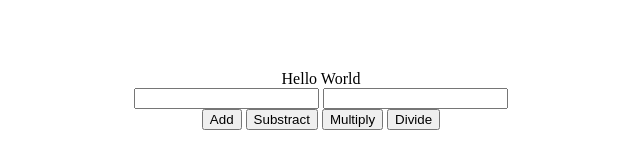
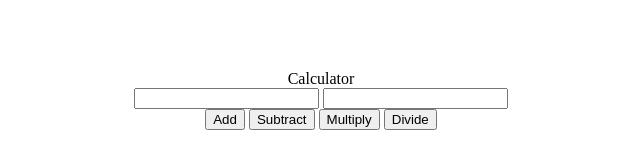
Before and after one commit to hamzamohd/firstProject, a plain HTML site: page testFolder/index.html in a window 1280 px wide. Shown: the part 130-298 px from the top of the page, 319-959 px from the left. Drawn offline with Linux system fonts and the light colour scheme.

Commit message:
nothing really

```diff
--- a/testFolder/index.html
+++ b/testFolder/index.html
@@ -5,13 +5,13 @@
     <body>
         <div class = "calculator">
             <div>
-                Hello World
+                Calculator
             </div>
             <input id = "num1"/>
             <input id = "num2"/>
             <div id = "sum"></div>
             <button id = "calc"> Add </button>
-            <button id = "subs"> Substract</button>
+            <button id = "subs"> Subtract</button>
             <button id = "mult"> Multiply</button>
             <button id = "divd"> Divide</button>
         </div>
```
